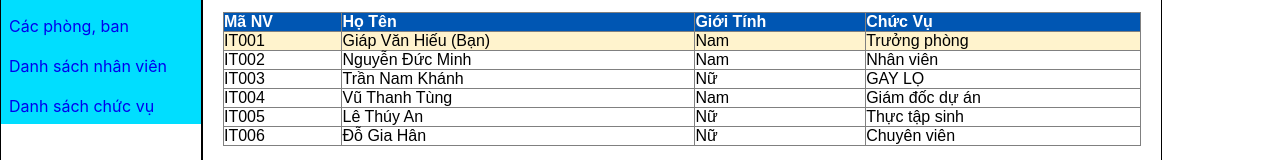
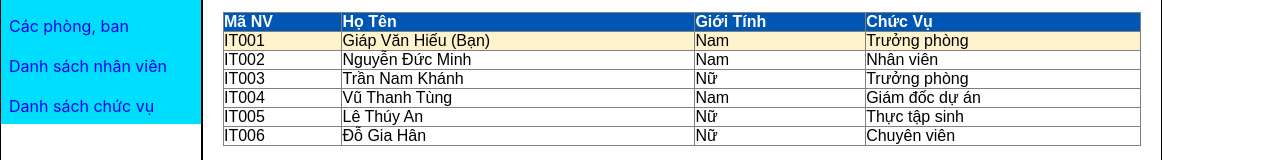
Before and after one commit to hieutom663/BTL_Web, a React (Create React App) app: page /department in a window 1280 px wide. Shown: the part 165-325 px from the top of the page. Built offline with nearby package versions, Linux system fonts and the light colour scheme.

Commit message:
sua lai form them nhan vien va xem chi tiet cua danh sach nhan vien

```diff
--- a/src/components/PositonList.tsx
+++ b/src/components/PositonList.tsx
@@ -35,6 +35,7 @@ export default function DanhSachChucVu() {
           <h1>Danh sách chức vụ</h1>
 
           <div className="position-container">
+
             <div className="position-list">
               {tatCaChucVu.map((cv) => (
                 <div
--- a/src/components/TaskData.ts
+++ b/src/components/TaskData.ts
@@ -16,6 +16,9 @@ export interface NhanVien {
   maPhong: string;
   tenPhong: string;
   luongCoBan: number;
+  email?: string;
+  soDienThoai?: string;
+  diaChi?: string;
 }
 
 export const danhSachPhongBan: Department[] = [
@@ -27,251 +30,23 @@ export const danhSachPhongBan: Department[] = [
 ];
 
 export const danhSachNhanVien: NhanVien[] = [
-  {
-    id: "IT001",
-    ten: "Giáp Văn Hiếu",
-    namSinh: new Date("2006-05-22"),
-    gioiTinh: "Nam",
-    ngayBatDau: new Date("2023-07-02"),
-    maViTri: "IT",
-    tenViTri: "Lập trình viên",
-    chucVu: "Trưởng phòng",
-    maPhong: "PKT",
-    tenPhong: "Phòng Kỹ thuật",
-    luongCoBan: 10000000,
-  },
-  {
-    id: "IT002",
-    ten: "Nguyễn Đức Minh",
-    namSinh: new Date("2006-05-22"),
-    gioiTinh: "Nam",
-    ngayBatDau: new Date("2023-07-02"),
-    maViTri: "IT",
-    tenViTri: "Lập trình viên",
-    chucVu: "Nhân viên",
-    maPhong: "PKT",
-    tenPhong: "Phòng Kỹ thuật",
-    luongCoBan: 10000000,
-  },
-  {
-    id: "HR001",
-    ten: "Trần Văn Hưng",
-    namSinh: new Date("2006-05-22"),
-    gioiTinh: "Nam",
-    ngayBatDau: new Date("2023-07-02"),
-    maViTri: "HR",
-    tenViTri: "Nhân sự",
-    chucVu: "Nhân viên",
-    maPhong: "PNS",
-    tenPhong: "Phòng Nhân sự",
-    luongCoBan: 10000000,
-  },
-  {
-    id: "IT003",
-    ten: " Trần Nam Khánh",
-    namSinh: new Date("2006-05-22"),
-    gioiTinh: "Nữ",
-    ngayBatDau: new Date("2023-07-02"),
-    maViTri: "IT",
-    tenViTri: "Lập trình viên",
-    chucVu: "GAY LỌ",
-    maPhong: "PKT",
-    tenPhong: "Phòng Kỹ thuật",
-    luongCoBan: 10000000,
-  },
-  {
-    id: "MKT001",
-    ten: "Lê Thị Thu Thảo",
-    namSinh: new Date("1998-11-15"),
-    gioiTinh: "Nữ",
-    ngayBatDau: new Date("2024-01-10"),
-    maViTri: "MKT",
-    tenViTri: "Chuyên viên Marketing",
-    chucVu: "Trưởng nhóm",
-    maPhong: "PMKT",
-    tenPhong: "Phòng Marketing",
-    luongCoBan: 12500000,
-  },
-  {
-    id: "MKT002",
-    ten: "Phạm Anh Tú",
-    namSinh: new Date("2000-03-20"),
-    gioiTinh: "Nam",
-    ngayBatDau: new Date("2024-03-01"),
-    maViTri: "MKT",
-    tenViTri: "Chuyên viên Marketing",
-    chucVu: "Nhân viên",
-    maPhong: "PMKT",
-    tenPhong: "Phòng Marketing",
-    luongCoBan: 9500000,
-  },
-  {
-    id: "SALE001",
-    ten: "Đinh Văn Khánh",
-    namSinh: new Date("1995-07-28"),
-    gioiTinh: "Nam",
-    ngayBatDau: new Date("2023-11-05"),
-    maViTri: "SALE",
-    tenViTri: "Kinh doanh",
-    chucVu: "Trưởng phòng",
-    maPhong: "PKD",
-    tenPhong: "Phòng Kinh doanh",
-    luongCoBan: 18000000,
-  },
-  {
-    id: "SALE002",
-    ten: "Nguyễn Thị Mai",
-    namSinh: new Date("2001-01-01"),
-    gioiTinh: "Nữ",
-    ngayBatDau: new Date("2024-04-15"),
-    maViTri: "SALE",
-    tenViTri: "Kinh doanh",
-    chucVu: "Nhân viên",
-    maPhong: "PKD",
-    tenPhong: "Phòng Kinh doanh",
-    luongCoBan: 11000000,
-  },
-  {
-    id: "ACC001",
-    ten: "Hoàng Minh Đức",
-    namSinh: new Date("1990-12-12"),
-    gioiTinh: "Nam",
-    ngayBatDau: new Date("2022-05-20"),
-    maViTri: "ACC",
-    tenViTri: "Kế toán",
-    chucVu: "Kế toán trưởng",
-    maPhong: "PKT-TC",
-    tenPhong: "Phòng Kế toán - Tài chính",
-    luongCoBan: 15000000,
-  },
-  {
-    id: "ACC002",
-    ten: "Trần Bảo Ngọc",
-    namSinh: new Date("1997-02-18"),
-    gioiTinh: "Nữ",
-    ngayBatDau: new Date("2023-08-01"),
-    maViTri: "ACC",
-    tenViTri: "Kế toán",
-    chucVu: "Nhân viên",
-    maPhong: "PKT-TC",
-    tenPhong: "Phòng Kế toán - Tài chính",
-    luongCoBan: 10500000,
-  },
-  {
-    id: "IT004",
-    ten: "Vũ Thanh Tùng",
-    namSinh: new Date("1993-04-25"),
-    gioiTinh: "Nam",
-    ngayBatDau: new Date("2022-01-01"),
-    maViTri: "IT",
-    tenViTri: "Quản lý dự án IT",
-    chucVu: "Giám đốc dự án",
-    maPhong: "PKT",
-    tenPhong: "Phòng Kỹ thuật",
-    luongCoBan: 25000000,
-  },
-  {
-    id: "IT005",
-    ten: "Lê Thúy An",
-    namSinh: new Date("2003-10-05"),
-    gioiTinh: "Nữ",
-    ngayBatDau: new Date("2024-05-01"),
-    maViTri: "IT",
-    tenViTri: "Kiểm thử phần mềm",
-    chucVu: "Thực tập sinh",
-    maPhong: "PKT",
-    tenPhong: "Phòng Kỹ thuật",
-    luongCoBan: 5000000,
-  },
-  {
-    id: "HR002",
-    ten: "Ngô Quang Huy",
-    namSinh: new Date("1996-06-06"),
-    gioiTinh: "Nam",
-    ngayBatDau: new Date("2023-09-10"),
-    maViTri: "HR",
-    tenViTri: "Tuyển dụng",
-    chucVu: "Chuyên viên",
-    maPhong: "PNS",
-    tenPhong: "Phòng Nhân sự",
-    luongCoBan: 11500000,
-  },
-  {
-    id: "ADMIN001",
-    ten: "Nguyễn Văn Chiến",
-    namSinh: new Date("1985-08-08"),
-    gioiTinh: "Nam",
-    ngayBatDau: new Date("2021-03-15"),
-    maViTri: "ADMIN",
-    tenViTri: "Hành chính tổng hợp",
-    chucVu: "Trưởng phòng",
-    maPhong: "PQT",
-    tenPhong: "Phòng Quản trị",
-    luongCoBan: 16000000,
-  },
-  {
-    id: "ADMIN002",
-    ten: "Trương Mỹ Linh",
-    namSinh: new Date("2002-12-24"),
-    gioiTinh: "Nữ",
-    ngayBatDau: new Date("2024-02-29"),
-    maViTri: "ADMIN",
-    tenViTri: "Văn thư",
-    chucVu: "Nhân viên",
-    maPhong: "PQT",
-    tenPhong: "Phòng Quản trị",
-    luongCoBan: 9000000,
-  },
-  {
-    id: "SALE003",
-    ten: "Bùi Thanh Hải",
-    namSinh: new Date("1999-04-10"),
-    gioiTinh: "Nam",
-    ngayBatDau: new Date("2024-06-01"),
-    maViTri: "SALE",
-    tenViTri: "Chăm sóc khách hàng",
-    chucVu: "Chuyên viên",
-    maPhong: "PKD",
-    tenPhong: "Phòng Kinh doanh",
-    luongCoBan: 10000000,
-  },
-  {
-    id: "IT006",
-    ten: "Đỗ Gia Hân",
-    namSinh: new Date("2000-09-30"),
-    gioiTinh: "Nữ",
-    ngayBatDau: new Date("2023-03-03"),
-    maViTri: "IT",
-    tenViTri: "Thiết kế UI/UX",
-    chucVu: "Chuyên viên",
-    maPhong: "PKT",
-    tenPhong: "Phòng Kỹ thuật",
-    luongCoBan: 13000000,
-  },
-  {
-    id: "ACC003",
-    ten: "Nguyễn Thị Lan",
-    namSinh: new Date("1991-05-05"),
-    gioiTinh: "Nữ",
-    ngayBatDau: new Date("2022-10-10"),
-    maViTri: "ACC",
-    tenViTri: "Thủ quỹ",
-    chucVu: "Nhân viên",
-    maPhong: "PKT-TC",
-    tenPhong: "Phòng Kế toán - Tài chính",
-    luongCoBan: 9500000,
-  },
-  {
-    id: "HR003",
-    ten: "Vương Đình An",
-    namSinh: new Date("1988-02-14"),
-    gioiTinh: "Nam",
-    ngayBatDau: new Date("2020-01-01"),
-    maViTri: "HR",
-    tenViTri: "Đào tạo và phát triển",
-    chucVu: "Trưởng phòng",
-    maPhong: "PNS",
-    tenPhong: "Phòng Nhân sự",
-    luongCoBan: 20000000,
-  },
+  { id: "IT001", ten: "Giáp Văn Hiếu", namSinh: new Date("2006-05-22"), gioiTinh: "Nam", ngayBatDau: new Date("2023-07-02"), maViTri: "IT", tenViTri: "Lập trình viên", chucVu: "Trưởng phòng", maPhong: "PKT", tenPhong: "Phòng Kỹ thuật", luongCoBan: 10000000, email: "hieu.giap@example.com", soDienThoai: "0987654321", diaChi: "Hà Nội" },
+  { id: "IT002", ten: "Nguyễn Đức Minh", namSinh: new Date("2006-05-22"), gioiTinh: "Nam", ngayBatDau: new Date("2023-07-02"), maViTri: "IT", tenViTri: "Lập trình viên", chucVu: "Nhân viên", maPhong: "PKT", tenPhong: "Phòng Kỹ thuật", luongCoBan: 10000000, email: "minh.nguyen@example.com", soDienThoai: "0978123456", diaChi: "Hà Nội" },
+  { id: "HR001", ten: "Trần Văn Hưng", namSinh: new Date("2006-05-22"), gioiTinh: "Nam", ngayBatDau: new Date("2023-07-02"), maViTri: "HR", tenViTri: "Nhân sự", chucVu: "Nhân viên", maPhong: "PNS", tenPhong: "Phòng Nhân sự", luongCoBan: 10000000, email: "hung.tran@example.com", soDienThoai: "0912345678", diaChi: "Hà Nội" },
+  { id: "IT003", ten: "Trần Nam Khánh", namSinh: new Date("2006-05-22"), gioiTinh: "Nữ", ngayBatDau: new Date("2023-07-02"), maViTri: "IT", tenViTri: "Lập trình viên", chucVu: "Trưởng phòng", maPhong: "PKT", tenPhong: "Phòng Kỹ thuật", luongCoBan: 10000000, email: "", soDienThoai: "", diaChi: "" },
+  { id: "MKT001", ten: "Lê Thị Thu Thảo", namSinh: new Date("1998-11-15"), gioiTinh: "Nữ", ngayBatDau: new Date("2024-01-10"), maViTri: "MKT", tenViTri: "Chuyên viên Marketing", chucVu: "Trưởng nhóm", maPhong: "PMKT", tenPhong: "Phòng Marketing", luongCoBan: 12500000, email: "", soDienThoai: "", diaChi: "" },
+  { id: "MKT002", ten: "Phạm Anh Tú", namSinh: new Date("2000-03-20"), gioiTinh: "Nam", ngayBatDau: new Date("2024-03-01"), maViTri: "MKT", tenViTri: "Chuyên viên Marketing", chucVu: "Nhân viên", maPhong: "PMKT", tenPhong: "Phòng Marketing", luongCoBan: 9500000, email: "", soDienThoai: "", diaChi: "" },
+  { id: "SALE001", ten: "Đinh Văn Khánh", namSinh: new Date("1995-07-28"), gioiTinh: "Nam", ngayBatDau: new Date("2023-11-05"), maViTri: "SALE", tenViTri: "Kinh doanh", chucVu: "Trưởng phòng", maPhong: "PKD", tenPhong: "Phòng Kinh doanh", luongCoBan: 18000000, email: "", soDienThoai: "", diaChi: "" },
+  { id: "SALE002", ten: "Nguyễn Thị Mai", namSinh: new Date("2001-01-01"), gioiTinh: "Nữ", ngayBatDau: new Date("2024-04-15"), maViTri: "SALE", tenViTri: "Kinh doanh", chucVu: "Nhân viên", maPhong: "PKD", tenPhong: "Phòng Kinh doanh", luongCoBan: 11000000, email: "", soDienThoai: "", diaChi: "" },
+  { id: "ACC001", ten: "Hoàng Minh Đức", namSinh: new Date("1990-12-12"), gioiTinh: "Nam", ngayBatDau: new Date("2022-05-20"), maViTri: "ACC", tenViTri: "Kế toán", chucVu: "Kế toán trưởng", maPhong: "PKT-TC", tenPhong: "Phòng Kế toán - Tài chính", luongCoBan: 15000000, email: "", soDienThoai: "", diaChi: "" },
+  { id: "ACC002", ten: "Trần Bảo Ngọc", namSinh: new Date("1997-02-18"), gioiTinh: "Nữ", ngayBatDau: new Date("2023-08-01"), maViTri: "ACC", tenViTri: "Kế toán", chucVu: "Nhân viên", maPhong: "PKT-TC", tenPhong: "Phòng Kế toán - Tài chính", luongCoBan: 10500000, email: "", soDienThoai: "", diaChi: "" },
+  { id: "IT004", ten: "Vũ Thanh Tùng", namSinh: new Date("1993-04-25"), gioiTinh: "Nam", ngayBatDau: new Date("2022-01-01"), maViTri: "IT", tenViTri: "Quản lý dự án IT", chucVu: "Giám đốc dự án", maPhong: "PKT", tenPhong: "Phòng Kỹ thuật", luongCoBan: 25000000, email: "", soDienThoai: "", diaChi: "" },
+  { id: "IT005", ten: "Lê Thúy An", namSinh: new Date("2003-10-05"), gioiTinh: "Nữ", ngayBatDau: new Date("2024-05-01"), maViTri: "IT", tenViTri: "Kiểm thử phần mềm", chucVu: "Thực tập sinh", maPhong: "PKT", tenPhong: "Phòng Kỹ thuật", luongCoBan: 5000000, email: "", soDienThoai: "", diaChi: "" },
+  { id: "HR002", ten: "Ngô Quang Huy", namSinh: new Date("1996-06-06"), gioiTinh: "Nam", ngayBatDau: new Date("2023-09-10"), maViTri: "HR", tenViTri: "Tuyển dụng", chucVu: "Chuyên viên", maPhong: "PNS", tenPhong: "Phòng Nhân sự", luongCoBan: 11500000, email: "", soDienThoai: "", diaChi: "" },
+  { id: "ADMIN001", ten: "Nguyễn Văn Chiến", namSinh: new Date("1985-08-08"), gioiTinh: "Nam", ngayBatDau: new Date("2021-03-15"), maViTri: "ADMIN", tenViTri: "Hành chính tổng hợp", chucVu: "Trưởng phòng", maPhong: "PQT", tenPhong: "Phòng Quản trị", luongCoBan: 16000000, email: "", soDienThoai: "", diaChi: "" },
+  { id: "ADMIN002", ten: "Trương Mỹ Linh", namSinh: new Date("2002-12-24"), gioiTinh: "Nữ", ngayBatDau: new Date("2024-02-29"), maViTri: "ADMIN", tenViTri: "Văn thư", chucVu: "Nhân viên", maPhong: "PQT", tenPhong: "Phòng Quản trị", luongCoBan: 9000000, email: "", soDienThoai: "", diaChi: "" },
+  { id: "SALE003", ten: "Bùi Thanh Hải", namSinh: new Date("1999-04-10"), gioiTinh: "Nam", ngayBatDau: new Date("2024-06-01"), maViTri: "SALE", tenViTri: "Chăm sóc khách hàng", chucVu: "Chuyên viên", maPhong: "PKD", tenPhong: "Phòng Kinh doanh", luongCoBan: 10000000, email: "", soDienThoai: "", diaChi: "" },
+  { id: "IT006", ten: "Đỗ Gia Hân", namSinh: new Date("2000-09-30"), gioiTinh: "Nữ", ngayBatDau: new Date("2023-03-03"), maViTri: "IT", tenViTri: "Thiết kế UI/UX", chucVu: "Chuyên viên", maPhong: "PKT", tenPhong: "Phòng Kỹ thuật", luongCoBan: 13000000, email: "", soDienThoai: "", diaChi: "" },
+  { id: "ACC003", ten: "Nguyễn Thị Lan", namSinh: new Date("1991-05-05"), gioiTinh: "Nữ", ngayBatDau: new Date("2022-10-10"), maViTri: "ACC", tenViTri: "Thủ quỹ", chucVu: "Nhân viên", maPhong: "PKT-TC", tenPhong: "Phòng Kế toán - Tài chính", luongCoBan: 9500000, email: "", soDienThoai: "", diaChi: "" },
+  { id: "HR003", ten: "Vương Đình An", namSinh: new Date("1988-02-14"), gioiTinh: "Nam", ngayBatDau: new Date("2020-01-01"), maViTri: "HR", tenViTri: "Đào tạo và phát triển", chucVu: "Trưởng phòng", maPhong: "PNS", tenPhong: "Phòng Nhân sự", luongCoBan: 20000000, email: "", soDienThoai: "", diaChi: "" }
 ];
```
Also changed, not shown: src/components/EmployeeList.css (+124 -66 lines), src/components/EmployeeList.tsx (+66 -128 lines).
